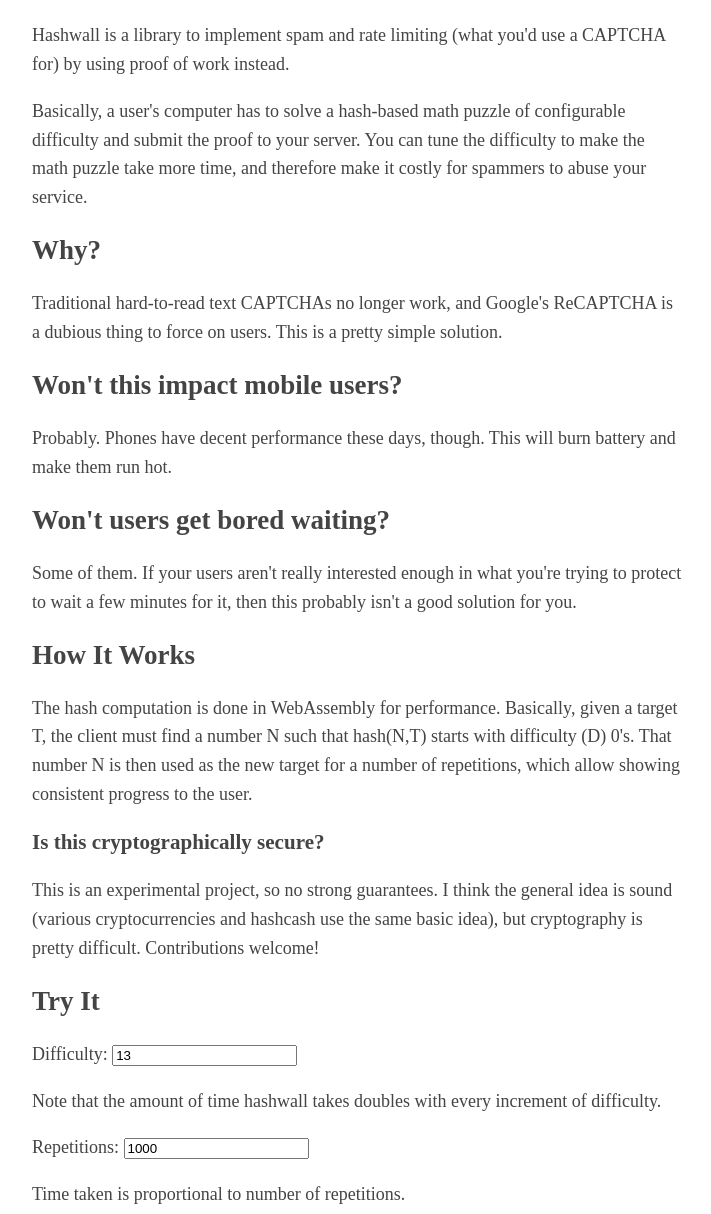
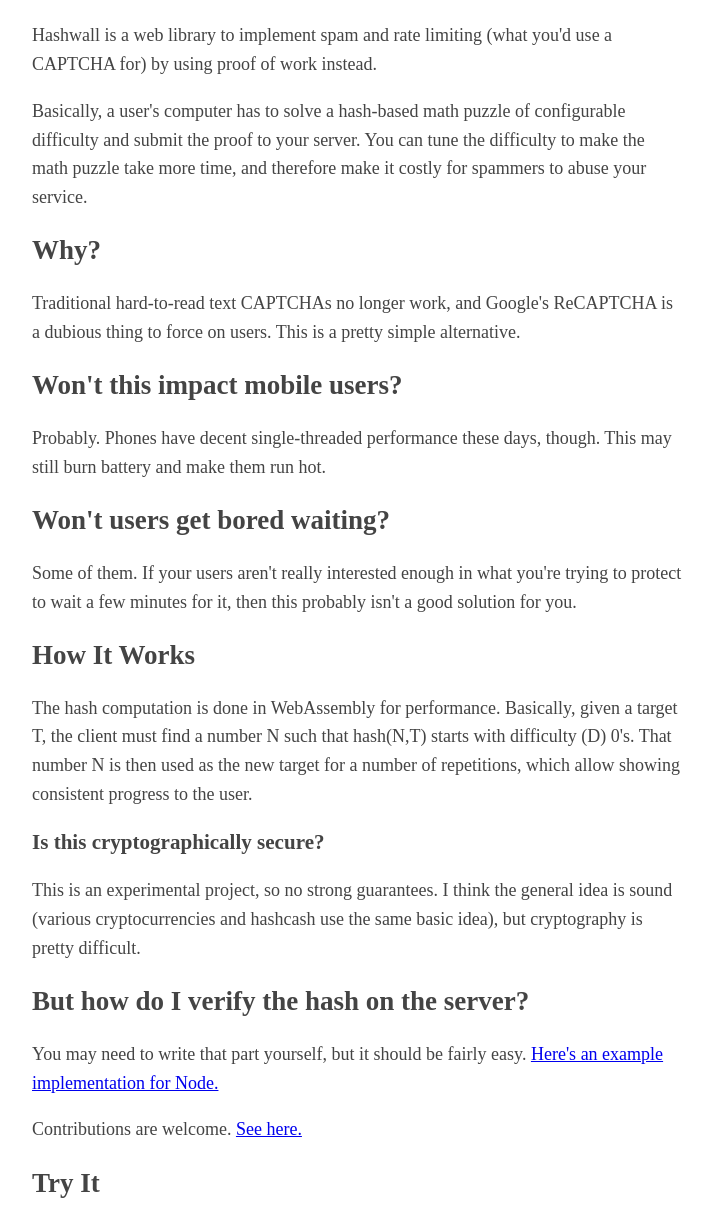
Before and after one commit to ScottPeterJohnson/hashwall, a website built with webpack: page static/index.html in a window 1280 px wide. Shown: the part 86-1300 px from the top of the page, without its empty margins (283-994 px from the left). Built offline with nearby package versions, Linux system fonts and the light colour scheme.

Commit message:
Add npm badge, tweak verbiage

```diff
--- a/static/index.html
+++ b/static/index.html
@@ -20,7 +20,7 @@
   <body>
     <h1>Hashwall</h1>
     <p>
-        Hashwall is a library to implement spam and rate limiting (what you'd use a CAPTCHA for) by
+        Hashwall is a web library to implement spam and rate limiting (what you'd use a CAPTCHA for) by
         using proof of work instead.
     </p>
     <p>
@@ -32,12 +32,13 @@
     <h2>Why?</h2>
     <p>
         Traditional hard-to-read text CAPTCHAs no longer work, and Google's ReCAPTCHA is a dubious thing to force on users.
-        This is a pretty simple solution.
+        This is a pretty simple alternative.
     </p>
 
     <h2>Won't this impact mobile users?</h2>
     <p>
-        Probably. Phones have decent performance these days, though. This will burn battery and make them run hot.
+        Probably. Phones have decent single-threaded performance these days, though.
+        This may still burn battery and make them run hot.
     </p>
 
     <h2>Won't users get bored waiting?</h2>
@@ -58,7 +59,17 @@
     <p>
         This is an experimental project, so no strong guarantees.
         I think the general idea is sound (various cryptocurrencies and hashcash use the same basic idea), but
-        cryptography is pretty difficult. Contributions welcome!
+        cryptography is pretty difficult.
+    </p>
+
+    <h2>But how do I verify the hash on the server?</h2>
+    <p>
+        You may need to write that part yourself, but it should be fairly easy.
+        <a href="https://github.com/ScottPeterJohnson/hashwall/blob/46c403e7892e2f8ba32b1c837be62f72c93db9a9/js/test/page.ts#L79">Here's an example implementation for Node.</a>
+    </p>
+    <p>
+        Contributions are welcome.
+        <a href="https://github.com/ScottPeterJohnson/hashwall">See here.</a>
     </p>
 
     <h2>Try It</h2>
```
Also changed, not shown: README.md, dist/index.html.
